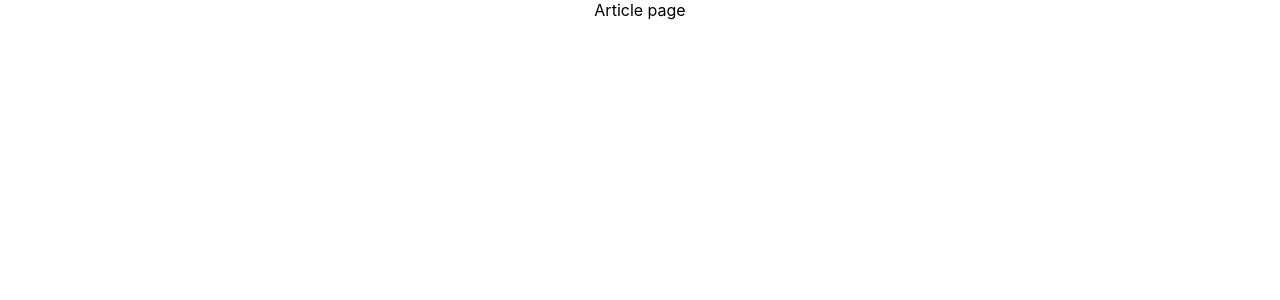
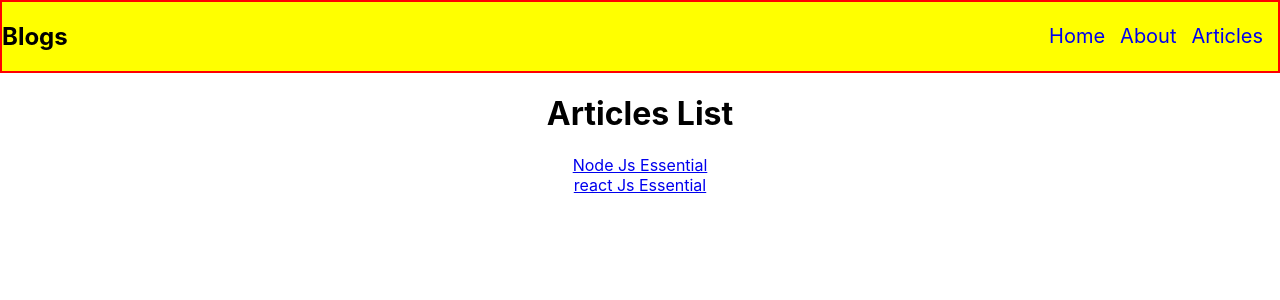
Before and after one commit to anilbdev/blog-app-frontend, a React (Create React App) app: page /articles-list in a window 1280 px wide. Shown: the top 300 px of the page. Built offline with nearby package versions, Linux system fonts and the light colour scheme.

Commit message:
working frontend

```diff
--- a/src/App.js
+++ b/src/App.js
@@ -4,21 +4,22 @@ import Home from './pages/Home';
 import About from './pages/About';
 import ArticlesList from './pages/ArticlesList';
 import ArticlePage from './pages/ArticlePage';
-
+import Error from './pages/Error';
+import Header from './componenets/Header';
 function App() {
   return (
     <BrowserRouter>
+    <Header/>
       <div className="App">
         <Routes>
           <Route path='/' element={<Home/>} />
           <Route path='/about' element={<About/>} />
-          <Route path='/articles' element={<ArticlesList/>} />
-          <Route path='/:id' element={<ArticlePage/>} />
-
+          <Route path='/articles-list' element={<ArticlesList/>} />
+          <Route path='/article/:name' element={<ArticlePage/>} />
+          <Route path='*' element={<Error/>} />
         </Routes>
       </div>
     </BrowserRouter>
   );
 }
-
 export default App;
--- /dev/null
+++ b/src/componenets/Header.css
@@ -0,0 +1,11 @@
+.header{
+    display: flex;
+    justify-content: space-between;
+    align-items: center;
+    border: 2px solid red;
+    background-color: yellow;
+}
+
+.menu{
+    font-size: 20;
+}
--- /dev/null
+++ b/src/componenets/Header.jsx
@@ -0,0 +1,18 @@
+import React from 'react';
+import { Link } from 'react-router-dom';
+import './Header.css'
+
+function Header() {
+  return <div>
+      <nav className="header">
+          <h2 className="logo">Blogs</h2>
+          <div className="articles">
+              <Link style={{fontSize:20,marginRight:15,textDecoration:'none'}}  to='/'>Home</Link>
+              <Link style={{fontSize:20,marginRight:15,textDecoration:'none'}} to='/about'>About</Link>
+              <Link style={{fontSize:20,marginRight:15,textDecoration:'none'}}  to='/articles-list'>Articles</Link>
+          </div>
+      </nav>
+  </div>;
+}
+
+export default Header;
--- /dev/null
+++ b/src/data.js
@@ -0,0 +1,14 @@
+const articles =[
+    {
+        name:'node',
+        title:'Node Js Essential',
+        description:"Lorem, ipsum dolor sit amet consectetur adipisicing elit. Laborum minima repudiandae exercitationem omnis nostrum? Ipsa vero dolore quisquam quasi quia."
+    },
+    {
+        name:'react',
+        title:'react Js Essential',
+        description:"Lorem, ipsum dolor sit amet consectetur adipisicing elit. Laborum minima repudiandae exercitationem omnis nostrum? Ipsa vero dolore quisquam quasi quia."
+    }
+]
+
+export default articles
--- a/src/pages/ArticlePage.css
+++ b/src/pages/ArticlePage.css
@@ -0,0 +1,4 @@
+.article-page{
+
+
+}
--- a/src/pages/ArticlePage.jsx
+++ b/src/pages/ArticlePage.jsx
@@ -1,7 +1,21 @@
-import React from 'react';
+import React from "react"
+import { useParams } from "react-router-dom"
+import "./ArticlePage.css"
+import articleContent from "../data"
 
 function ArticlePage() {
-  return <div>Article page</div>;
+  const { name } = useParams()
+  const article = articleContent.find(item => item.name === name)
+  if(!article){
+      return  <p>No article found</p>
+  }
+  else{
+  return (
+    <div className="article-page">
+      <h4>{article.title}</h4>
+      <p>{article.description}</p>
+    </div>
+  )}
 }
 
-export default ArticlePage;
+export default ArticlePage
--- a/src/pages/ArticlesList.css
+++ b/src/pages/ArticlesList.css
@@ -0,0 +1,4 @@
+.articles-list-container{
+    display: flex;
+    flex-direction: column;
+}
--- a/src/pages/ArticlesList.jsx
+++ b/src/pages/ArticlesList.jsx
@@ -1,7 +1,18 @@
-import React from 'react';
-
+import React from "react"
+import { Link } from "react-router-dom"
+import "./ArticlesList.css"
+import ArticleContent from "../data"
 function ArticlesList() {
-return <div>Article Lis</div>;
+  return (
+    <div className="articles-list-container">
+      <h1>Articles List</h1>
+      {ArticleContent.map((article, index) => (
+        <Link key={index} to={`/article/${article.name}`}>
+          {article.title}
+        </Link>
+      ))}
+    </div>
+  )
 }
 
-export default ArticlesList;
+export default ArticlesList
--- /dev/null
+++ b/src/pages/Error.jsx
@@ -0,0 +1,7 @@
+import React from 'react';
+
+function Error() {
+  return <div className='error-container'>404:Page is not found</div>;
+}
+
+export default Error;
```
